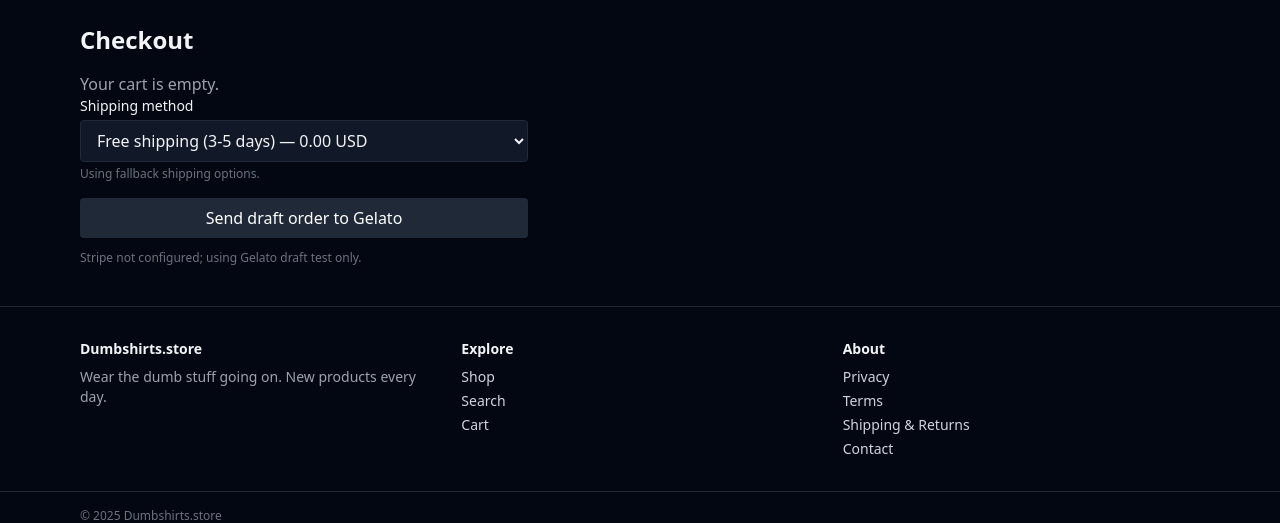
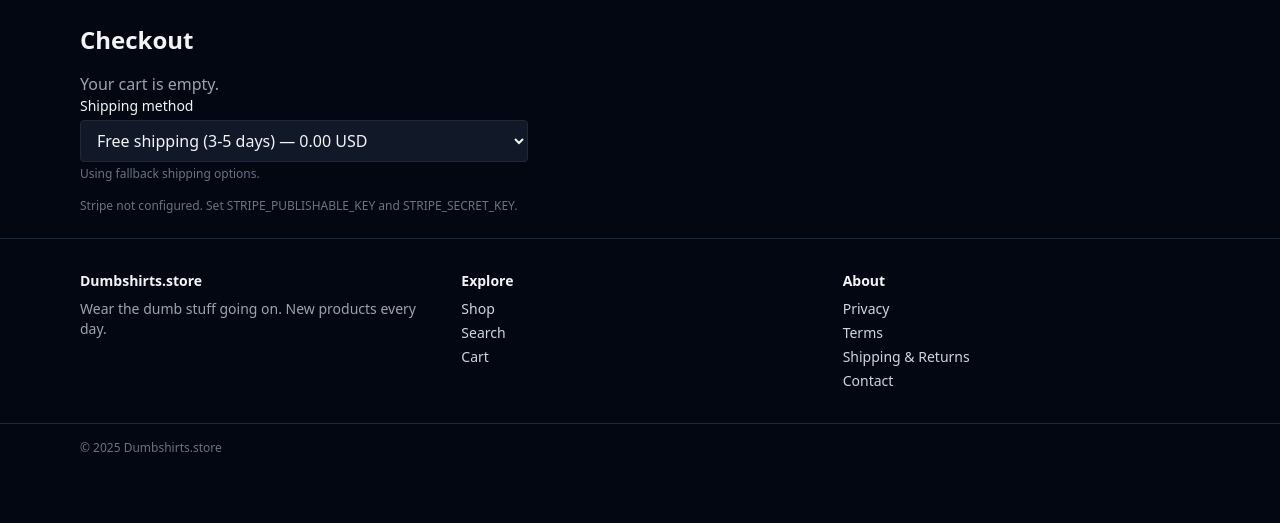
Before and after one commit to kastelica/dumbshirts, a Flask app: page /checkout in a window 1280 px wide. Shown: the part 131-654 px from the top of the page. Run offline with Flask 3, Linux system fonts and the light colour scheme; data that the repository does not hold is empty.

Commit message:
stripe test

```diff
--- a/app/admin.py
+++ b/app/admin.py
@@ -192,7 +192,7 @@ def _create_product_for_design(design: Design) -> Product:
 	product = Product(
 		slug=slug,
 		title=title,
-		description=f"Get yours now! This t-shirt is inspired by \"{design.text}\"—grab it before it's gone.",
+		description=f"Free Shipping! Shirt inspired by the \{design.text}\ grab it before it's gone.",
 		status="draft",
 		base_cost=base_cost,
 		price=price,
--- a/app/templates/checkout.html
+++ b/app/templates/checkout.html
@@ -38,20 +38,19 @@
 		<div id="ship-note" class="text-xs text-gray-500 mt-1"></div>
 	</div>
 	{% if publishable_key %}
+	<label class="block text-sm">First name</label>
+	<input id="firstName" type="text" class="w-full bg-gray-900 border border-gray-800 rounded px-3 py-2 text-gray-100" placeholder="First name" />
+	<label class="block text-sm">Last name</label>
+	<input id="lastName" type="text" class="w-full bg-gray-900 border border-gray-800 rounded px-3 py-2 text-gray-100" placeholder="Last name" />
+	<label class="block text-sm">Phone</label>
+	<input id="phone" type="tel" class="w-full bg-gray-900 border border-gray-800 rounded px-3 py-2 text-gray-100" placeholder="(555) 555-5555" />
 	<label class="block text-sm">Email</label>
 	<input id="email" type="email" class="w-full bg-gray-900 border border-gray-800 rounded px-3 py-2 text-gray-100" placeholder="you@example.com" />
 	<div id="payment-element" class="bg-gray-900 border border-gray-800 rounded p-3"></div>
-	<div class="grid grid-cols-1 md:grid-cols-2 gap-3">
-		<button id="submit" class="w-full bg-white text-black px-4 py-2 rounded">Pay ${{ '%.2f'|format(total_amount) }}</button>
-		<button id="test-gelato" class="w-full bg-gray-800 text-white px-4 py-2 rounded">Send draft order to Gelato</button>
-	</div>
+	<button id="submit" class="w-full bg-white text-black px-4 py-2 rounded">Pay ${{ '%.2f'|format(total_amount) }}</button>
 	<div id="payment-message" class="text-sm text-red-400" role="alert"></div>
 	{% else %}
-	<div class="grid grid-cols-1 gap-3">
-		<button id="test-gelato" class="w-full bg-gray-800 text-white px-4 py-2 rounded">Send draft order to Gelato</button>
-		<p class="text-xs text-gray-500">Stripe not configured; using Gelato draft test only.</p>
-	</div>
-	<div id="payment-message" class="text-sm text-red-400" role="alert"></div>
+	<p class="text-xs text-gray-500">Stripe not configured. Set STRIPE_PUBLISHABLE_KEY and STRIPE_SECRET_KEY.</p>
 	{% endif %}
 </div>
 
```
